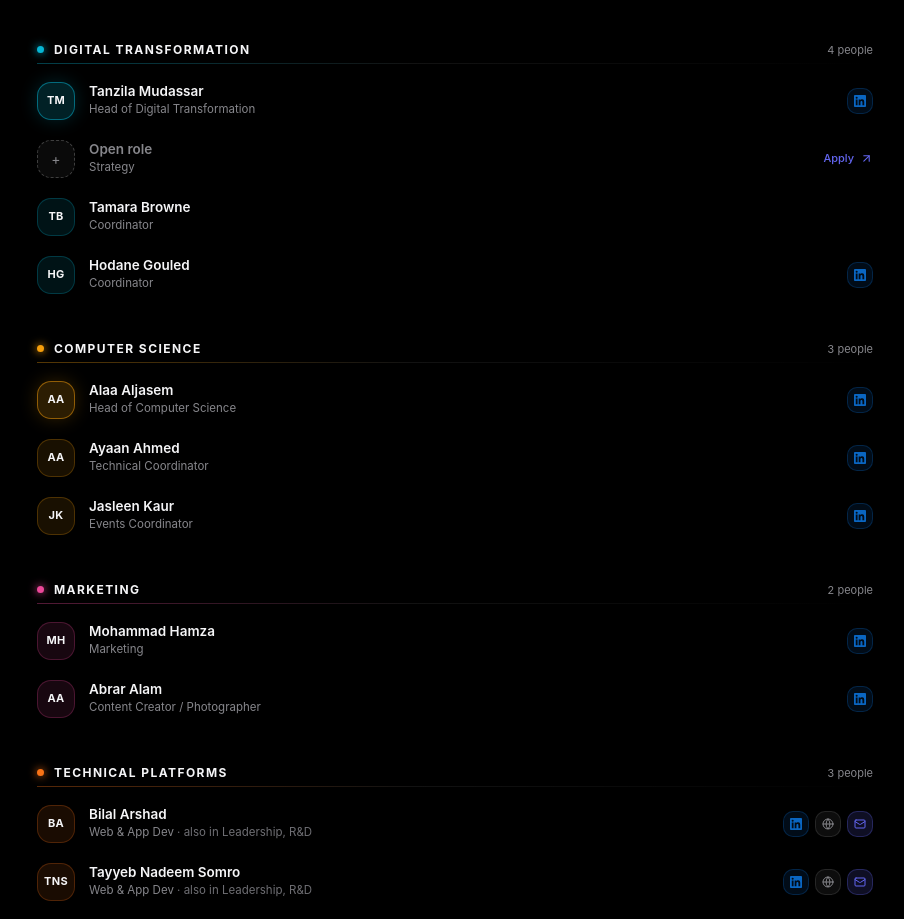
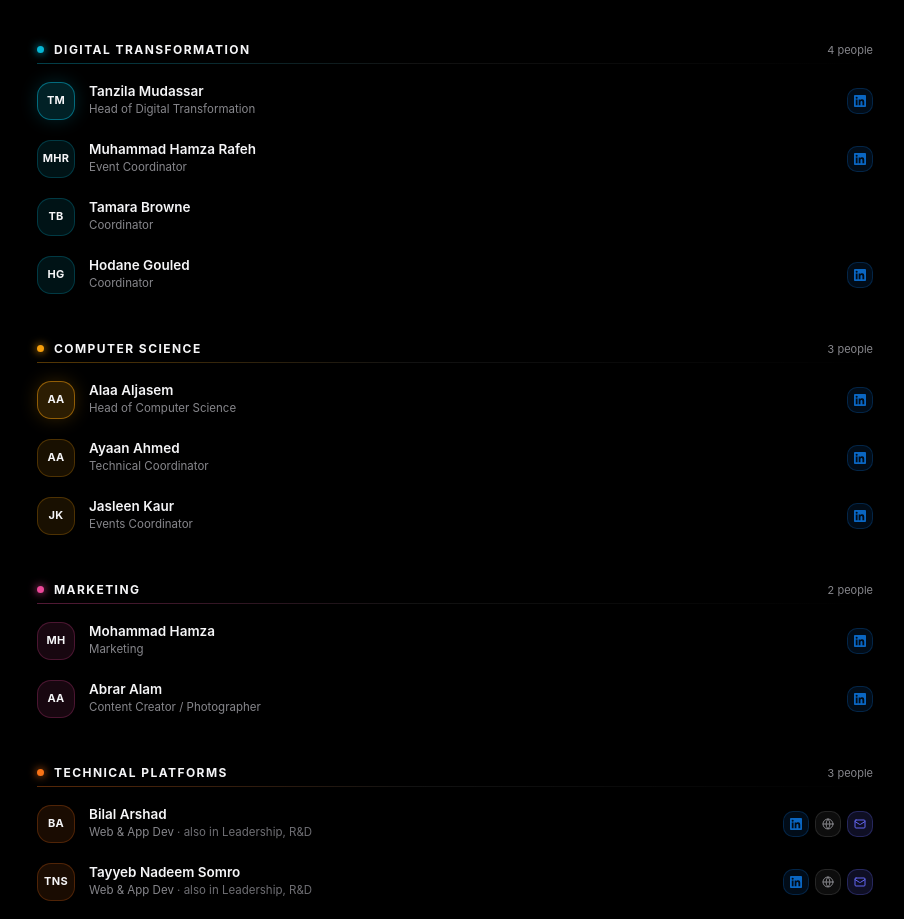
Before and after one commit to uffbilxl/sca, a Next.js app: page /committee in a window 1280 px wide. Shown: the part 1660-2579 px from the top of the page, without its empty margins (185-1089 px from the left). Built offline with nearby package versions, Linux system fonts and the light colour scheme.

Commit message:
Committee: Muhammad Hamza Rafeh joins Digital Transformation
Event Coordinator. Also retires the Strategy role outright rather than
leaving it open: the vacancy created when Joe Paddock stepped down is
removed, not refilled, so Digital Transformation now runs without one.

```diff
--- a/src/app/committee/page.tsx
+++ b/src/app/committee/page.tsx
@@ -158,8 +158,9 @@ const COMMITTEE: Person[] = [
     roles: [{ group: 'digital', title: 'Head of Digital Transformation', lead: true }],
   },
   {
-    id: 'vacant-digital-strategy', name: 'TBC', vacant: true,
-    roles: [{ group: 'digital', title: 'Strategy' }],
+    id: 'muhammad-hamza-rafeh', name: 'Muhammad Hamza Rafeh',
+    linkedin: 'https://www.linkedin.com/in/muhammad-hamza-rafeh-7b377132b/',
+    roles: [{ group: 'digital', title: 'Event Coordinator' }],
   },
   {
     id: 'tamara-browne', name: 'Tamara Browne',
```
